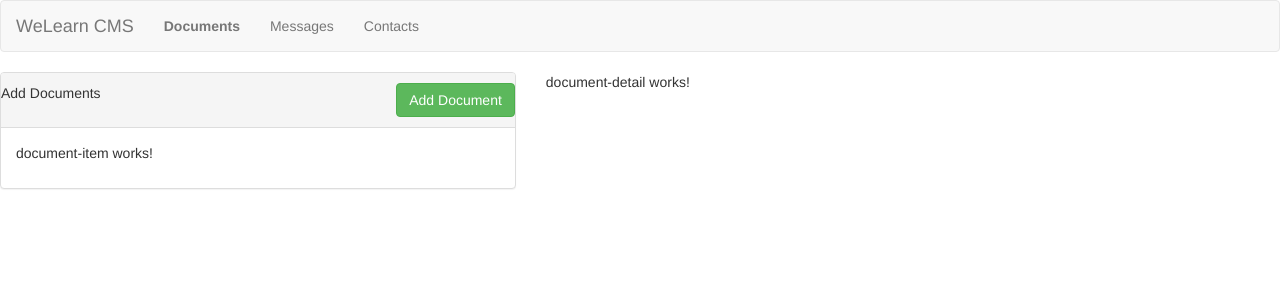
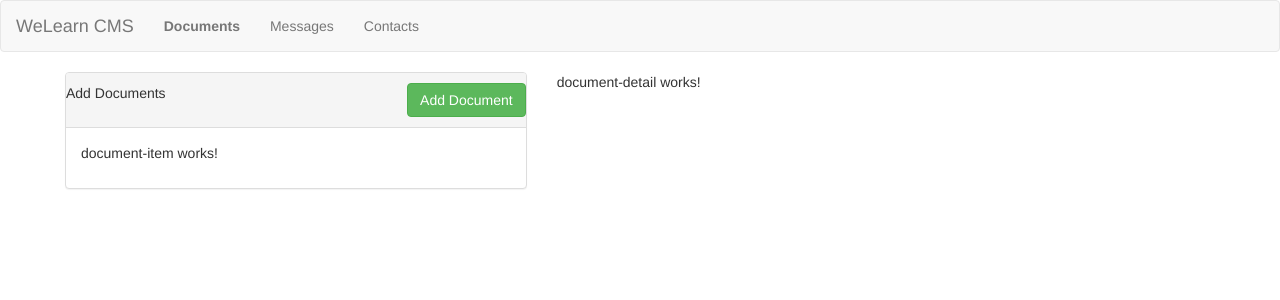
Before and after one commit to jdbench/angular, an Angular app: page /documents in a window 1280 px wide. Shown: the top 300 px of the page. Built offline with nearby package versions, Linux system fonts and the light colour scheme.

Commit message:
document page wrapper

```diff
--- a/src/app/documents/documents.component.css
+++ b/src/app/documents/documents.component.css
@@ -0,0 +1,5 @@
+.document-wrapper{
+    width: 90%;
+    max-width: 1150px;
+    margin: 0 auto;
+}
--- a/src/app/documents/documents.component.html
+++ b/src/app/documents/documents.component.html
@@ -1,9 +1,11 @@
-<div class="row">
+<div class="document-wrapper">
+
+  <div class="row">
     <div class="col-md-5">
         <app-document-list></app-document-list>
     </div>
-
-  <div class="col-md-4">
-    <app-document-detail></app-document-detail>
+    <div class="col-md-4">
+      <app-document-detail></app-document-detail>
+    </div>
   </div>
-  </div>
+</div>
```
